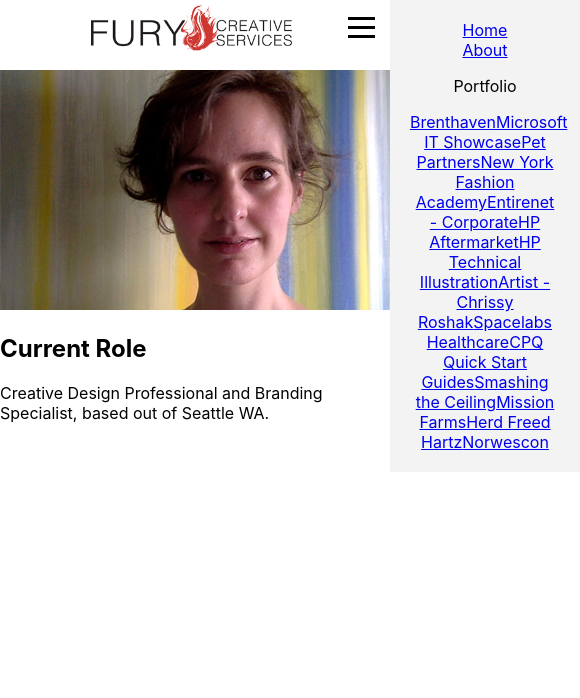
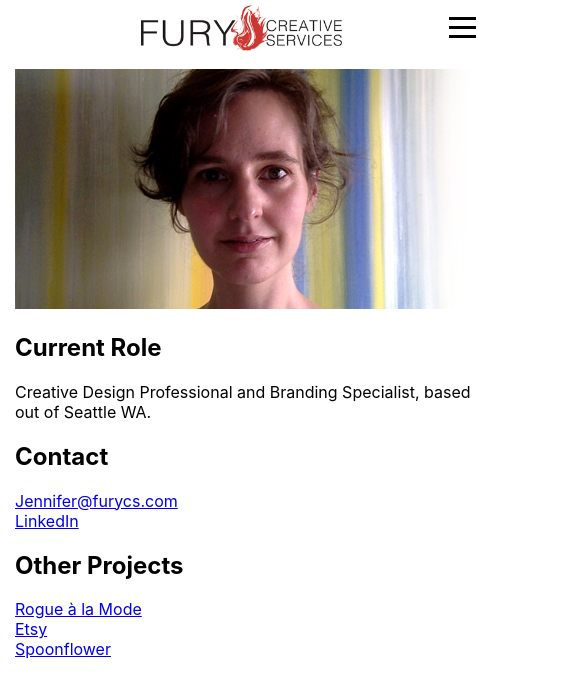
Before and after one commit to HyperLathe/fury_cs, a React (Create React App) app: page /about in a window 390 px wide. Shown: the top 698 px of the page, 580 px wide, since content can reach past the window. Built offline with nearby package versions, Linux system fonts and the light colour scheme.

Commit message:
More css - mobile nav mostly

```diff
--- a/src/App.css
+++ b/src/App.css
@@ -1,3 +1,4 @@
+
 .App {
   text-align: center;
 }
--- a/src/App.js
+++ b/src/App.js
@@ -13,40 +13,74 @@ import LogoGraphic from "./img/logo.png";
 
 // --- styles ---
 
+
 const Main = styled.div`
-  max-width: 1440px;
-  width: 100%;
-  display: flex;
-  margin-left: 0;
   transition: all 0.4s ease;
-  position: relative;
+	padding: 0px 15px;
+	position: absolute;
+		@media screen and (min-width: 768px) {
+			margin: 0px auto;
+  		max-width: 955px;
+			padding-top: 120px;
+		}
     &.nav-open {
-      margin-left: -200px;
+			transform: translateX(-200px);
     }
 `;
 
 const Header = styled.header`
-  position: absolute;
-  top: 0;
   width: 100%;
   text-align: center;
   padding: 5px 0px 8px 0px;
   margin: 0;
+		@media screen and (min-width: 768px) {
+			border-bottom: 1px solid #b2b2b2;
+			height: 120px;
+			padding: 5px 0px 15px 0px
+		}
 `;
 
 const Nav = styled.nav`
-  background: #f3f3f3;
 	list-style-type: none;
 	position: absolute;
 	top: 0;
 	right: 0;
 	margin: 0px;
 	padding: 20px;
-	width: 150px;
-	margin-right: -190px;
-	transition: all 0.2s linear;
-	display: flex;
+	width: 200px;
+	height: 100%;
+	margin-right: -200px;
+	text-align: right;
+	transition: all 0.4s ease;
 	flex-direction: column;
+	transform: scaleX(0);
+	transform-origin: right;
+		&.nav-open {
+			transform: scaleX(1);
+			}
+	 a {
+			font-family: helvetica, arial, sans-serif;
+			text-transform: uppercase;
+			font-size: 0.8rem;
+			text-decoration: none;
+			color: #b4b4b4;
+				&:hover,
+				&.active {
+					color: #000;
+				}
+	 }
+	@media screen and (min-width: 768px) {
+		margin-right: 0;
+		flex-direction: row;
+		justify-content: flex-end;
+		height: 100px;
+		padding: 0px;
+		align-items: flex-end;
+		width: auto;
+			a:first-child {
+				margin-right: 10px;
+			}
+	}
 `;
 
 const Logo = styled.h1`
@@ -61,10 +95,19 @@ const Logo = styled.h1`
 			display: block;
 			margin: 0px auto;
 		}
+	@media screen and (min-width: 768px) {
+		width: 35%;
+		height: 100px;
+			a {
+				margin: 0px;
+				background-position: bottom left;
+				width: 100%;
+				height: 100%;
+			}
+	}
 `;
 
 const Content = styled.div`
-	margin-top: 60px;
 	width: 100%;
 	padding: 10px 0px;
 `;
@@ -94,7 +137,8 @@ const App = () => {
 				<Header onClick={closeNav}>
 					<NavBurger isOpen={isOpen} toggle={toggle} />
 					<Logo><NavLink exact to="/">Fury CS</NavLink></Logo>
-					<Nav onClick={toggle} >
+					{/* <Nav onClick={toggle} className={isOpen ? 'nav-open' : ''} style={isOpen ? {marginRight: 0 } : {}}> */}
+					<Nav onClick={toggle} className={isOpen ? 'nav-open' : ''}>
 						<NavLink exact to="/">Home</NavLink>
 						<NavLink to="/about">About</NavLink>
 					<MobileExtraLinks onClick={toggle}>
--- a/src/content/page_content.json
+++ b/src/content/page_content.json
@@ -14,14 +14,11 @@
         "content1": "Creative Design Professional and Branding Specialist, based out of Seattle WA.",
         "headline2": "Contact",
         "content2": [
-          "<a href=\"mailto:jennifer@furycs.com\">Jennifer@furycs.com</a> ",
-          "<a href=\"https://www.linkedin.com/in/furycs/\" target=\"_blank\">LinkedIn</a>"
+          "<a href=\"mailto:jennifer@furycs.com\">Jennifer@furycs.com</a> <a href=\"https://www.linkedin.com/in/furycs/\" target=\"_blank\" rel=\"noopener noreferrer\">LinkedIn</a>"
         ],
         "headline3": "Other Projects",
         "content3": [
-          "<a href=\"https://www.roguealamode.com/\" target=\"_blank\">Rogue à la Mode</a> ",
-          "<a href=\"https://www.etsy.com/shop/RogueALaModeShop\" target=\"_blank\">Etsy</a>",
-          "<a href=\"https://www.spoonflower.com/profiles/rogue_a_la_mode\" target=\"_blank\">Spoonflower</a>"
+          "<a href=\"https://www.roguealamode.com/\" target=\"_blank\" rel=\"noopener noreferrer\">Rogue à la Mode</a> <a href=\"https://www.etsy.com/shop/RogueALaModeShop\" target=\"_blank\" rel=\"noopener noreferrer\">Etsy</a> <a href=\"https://www.spoonflower.com/profiles/rogue_a_la_mode\" target=\"_blank\" rel=\"noopener noreferrer\">Spoonflower</a>"
         ]
       }
     ]
--- a/src/index.css
+++ b/src/index.css
@@ -11,3 +11,7 @@ code {
   font-family: source-code-pro, Menlo, Monaco, Consolas, 'Courier New',
     monospace;
 }
+
+* {
+  box-sizing: border-box;
+}
--- a/src/pages/About.js
+++ b/src/pages/About.js
@@ -1,7 +1,14 @@
 import React from "react";
+import styled from "styled-components/macro";
 import PageData from "../content/page_content.json";
 
 const PageContent = PageData[0].page[1];
+
+const Links = styled.div `
+  display: flex;
+  flex-direction: column;
+`;
+
 
 function About() {
   return (
@@ -9,6 +16,10 @@ function About() {
       <img src={require('../img/' + PageContent.img)} alt="Jennifer Jacobs-Springer" />
       <h2>{PageContent.headline1}</h2>
       <p>{PageContent.content1}</p>
+      <h2>{PageContent.headline2}</h2>
+      <Links dangerouslySetInnerHTML={{ __html: PageContent.content2 }} />
+      <h2>{PageContent.headline3}</h2>
+      <Links dangerouslySetInnerHTML={{ __html: PageContent.content3 }} />
 
     </div>
   );
--- a/src/pages/components/NavBurger.js
+++ b/src/pages/components/NavBurger.js
@@ -39,6 +39,9 @@ const NavButton = styled.button `
         margin: -6px 0px 0px 0px;
       }
     }
+    @media screen and (min-width: 768px) {
+      display: none;
+    }
 `;
 
 function NavBurger(props) {
```
